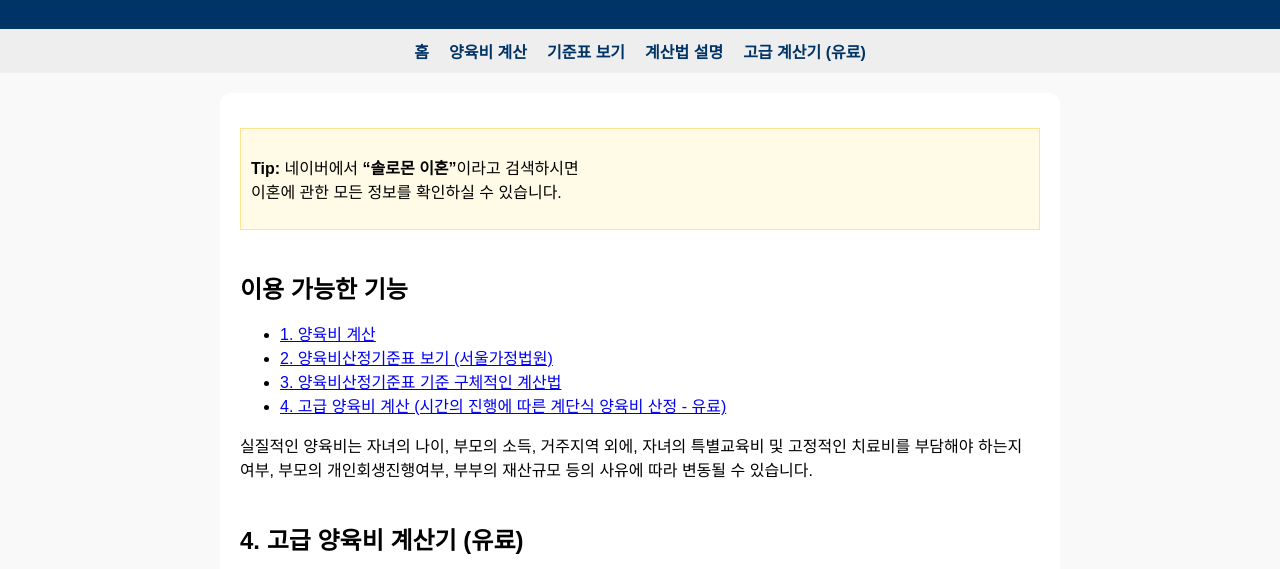
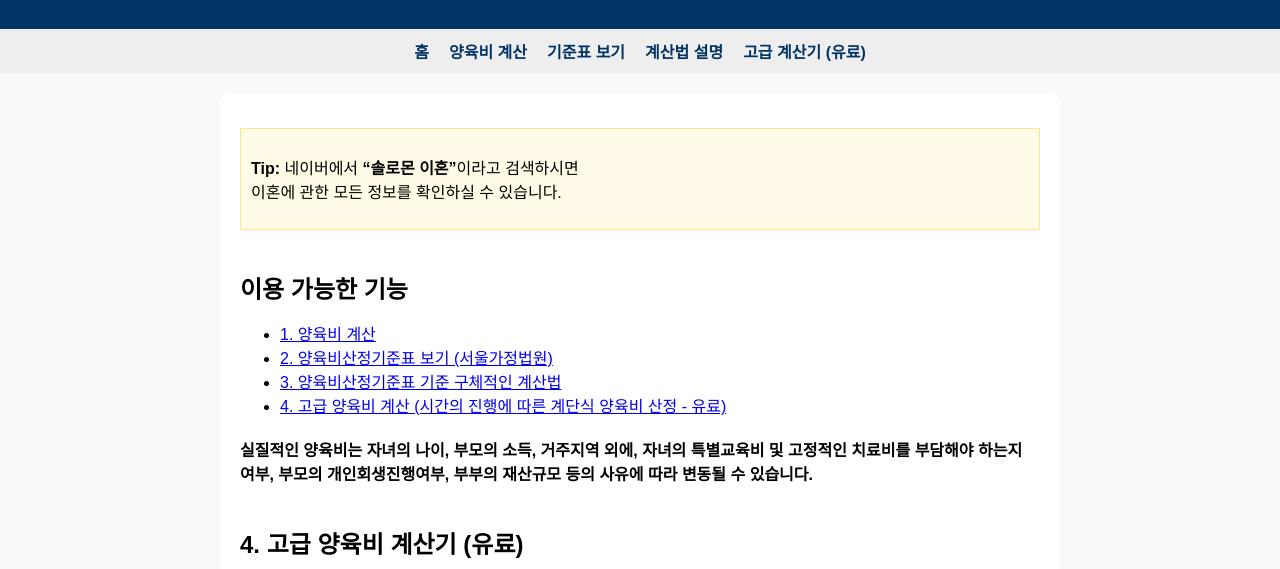
Before and after one commit to pjy5009/yangyukbot, a website: page public/index.html in a window 1280 px wide. Shown: the part 204-773 px from the top of the page. Drawn offline with Linux system fonts and the light colour scheme.

```diff
--- a/public/index.html
+++ b/public/index.html
@@ -104,7 +104,7 @@
           <li><a href="#method">3. 양육비산정기준표 기준 구체적인 계산법</a></li>
           <li><a href="#premium">4. 고급 양육비 계산 (시간의 진행에 따른 계단식 양육비 산정 - 유료)</a></li>
         </ul>
-        <p>실질적인 양육비는 자녀의 나이, 부모의 소득, 거주지역 외에, 자녀의 특별교육비 및 고정적인 치료비를 부담해야 하는지 여부, 부모의 개인회생진행여부, 부부의 재산규모 등의 사유에 따라 변동될 수 있습니다.</p>
+        <p style="margin-top: 20px; font-weight: bold;">실질적인 양육비는 자녀의 나이, 부모의 소득, 거주지역 외에, 자녀의 특별교육비 및 고정적인 치료비를 부담해야 하는지 여부, 부모의 개인회생진행여부, 부부의 재산규모 등의 사유에 따라 변동될 수 있습니다.</p>
       </div>
     </section>
 
```
Also changed, not shown: vercel.json.
